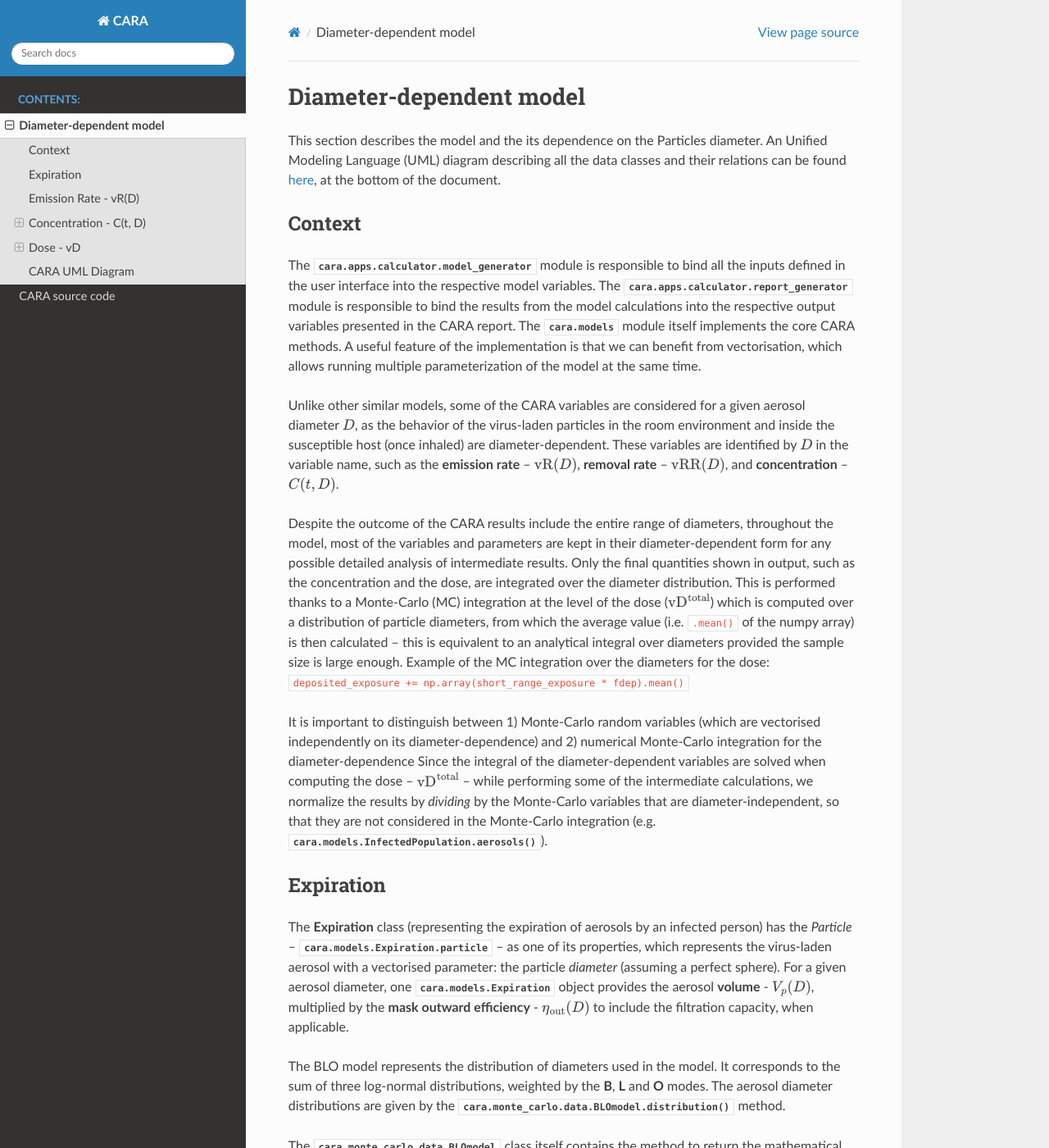
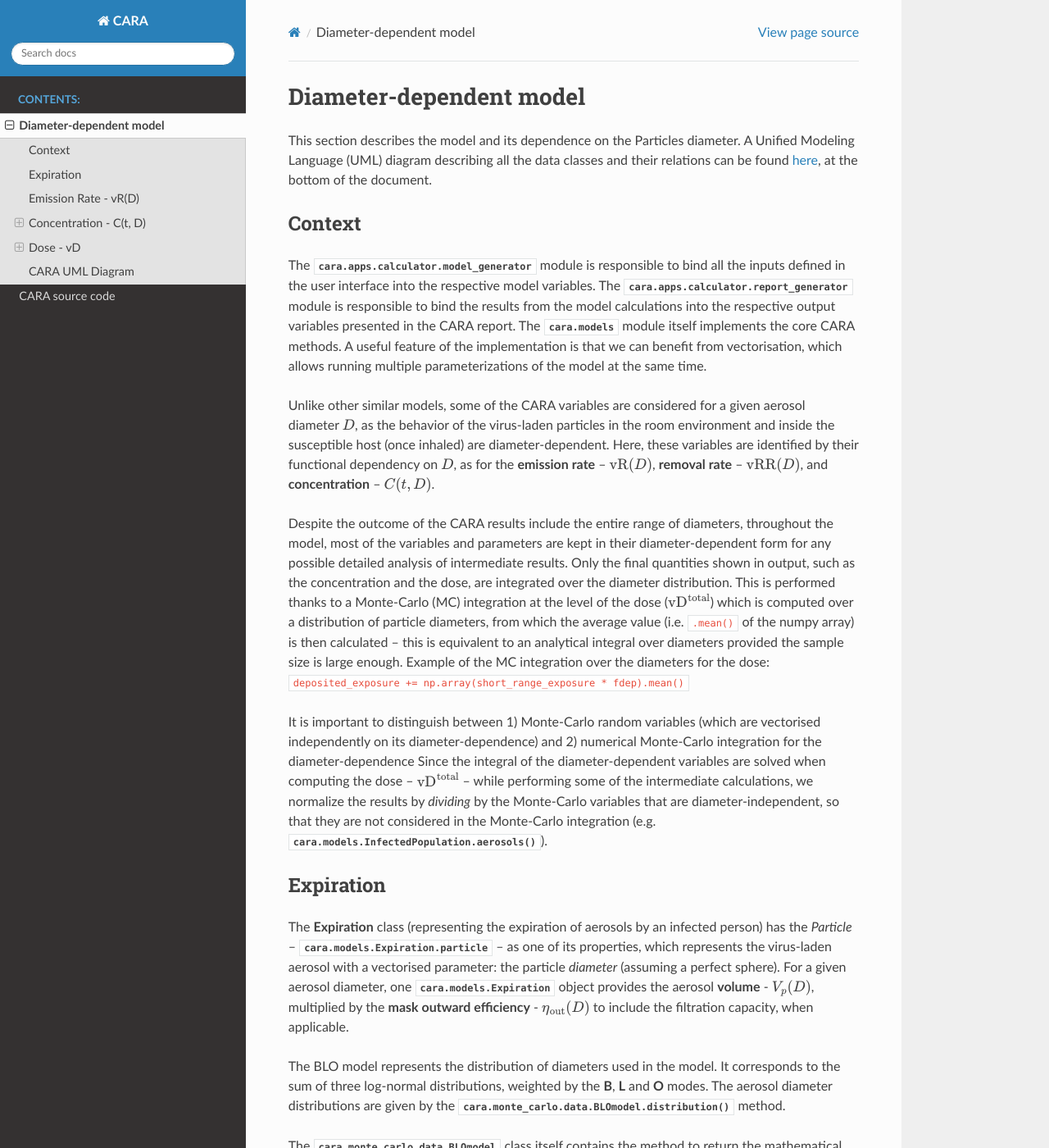
Before and after one commit to CERN/CAiMIRA, a Sphinx documentation site: the page built from cara/docs/full_diameter_dependence.rst, in a window 1280 px wide and 1400 px high. Shown: the whole window at 82% size. Built offline with Sphinx 7.4.7 and the Read the Docs theme 2.0.0, drawn with Linux system fonts in a browser that asks for light colours; some of the changed text lies outside the part shown.

Commit message:
Some doc rephrasing + typo corrections

```diff
--- a/cara/docs/full_diameter_dependence.rst
+++ b/cara/docs/full_diameter_dependence.rst
@@ -2,7 +2,7 @@
 Diameter-dependent model
 *************************
 
-This section describes the model and the its dependence on the Particles diameter. An Unified Modeling Language (UML) diagram describing all the data classes and their relations can be found :ref:`here<cara-uml-diagram>`, at the bottom of the document.
+This section describes the model and its dependence on the Particles diameter. A Unified Modeling Language (UML) diagram describing all the data classes and their relations can be found :ref:`here<cara-uml-diagram>`, at the bottom of the document.
 
 Context
 =======
@@ -10,11 +10,11 @@
 
 The :mod:`cara.apps.calculator.model_generator` module is responsible to bind all the inputs defined in the user interface into the respective model variables.
 The :py:mod:`cara.apps.calculator.report_generator` module is responsible to bind the results from the model calculations into the respective output variables presented in the CARA report.
-The :mod:`cara.models` module itself implements the core CARA methods.  A useful feature of the implementation is that we can benefit from vectorisation, which allows running multiple parameterization of the model at the same time.
+The :mod:`cara.models` module itself implements the core CARA methods.  A useful feature of the implementation is that we can benefit from vectorisation, which allows running multiple parameterizations of the model at the same time.
 
 Unlike other similar models, some of the CARA variables are considered for a given aerosol diameter :math:`D`,
 as the behavior of the virus-laden particles in the room environment and inside the susceptible host (once inhaled) are diameter-dependent.
-These variables are identified by :math:`D` in the variable name, such as the **emission rate** -- :math:`\mathrm{vR}(D)`, **removal rate** -- :math:`\mathrm{vRR}(D)`, and **concentration** -- :math:`C(t, D)`.
+Here, these variables are identified by their functional dependency on :math:`D`, as for the **emission rate** -- :math:`\mathrm{vR}(D)`, **removal rate** -- :math:`\mathrm{vRR}(D)`, and **concentration** -- :math:`C(t, D)`.
 
 Despite the outcome of the CARA results include the entire range of diameters, throughout the model,
 most of the variables and parameters are kept in their diameter-dependent form for any possible detailed analysis of intermediate results.
@@ -39,13 +39,13 @@
 The aerosol diameter distributions are given by the :meth:`cara.monte_carlo.data.BLOmodel.distribution` method.
 
 The :class:`cara.monte_carlo.data.BLOmodel` class itself contains the method to return the mathematical values of the probability distribution for a given diameter (in microns),
-as well as the method to return the limits of integration between the **min** and **max** diameters.
+as well as the method to return its integral between the **min** and **max** diameters.
 The BLO model is used to provide the probability density function (PDF) of the aerosol diameters for a given **Expiration** type defined in :meth:`cara.monte_carlo.data.expiration_distribution`.
 To compute the total number concentration of particles per mode (B, L and O), :math:`cn` in particles/cm\ :sup:`3`\, in other words, the total concentration of aerosols per unit volume of expired air,
 an integration of the log-normal distributions is performed over all aerosol diameters. In the code it is used as a scaling factor in the :class:`cara.models.Expiration` class.
 
 Under the :mod:`cara.apps.calculator.model_generator`, when it comes to generate the Expiration model, the `diameter` property is sampled through the BLO :meth:`cara.monte_carlo.data.BLOmodel.distribution` method, while the value for the :math:`cn` is given by the :meth:`cara.monte_carlo.data.BLOmodel.integrate` method.
-To summarize, the Expiration contains the distribution of the diameters as a vectorised float. Depending on different expiratory types, the contributions from each mode will be different, therefore the result in the distribution also differs from model to model.
+To summarize, the Expiration object contains, as a vectorised float, a sample of diameters following the BLO distribution. Depending on different expiratory types, the contributions from each mode will be different, therefore the resulting distribution also differs from model to model.
 
 Emission Rate - vR(D)
 =====================
```
